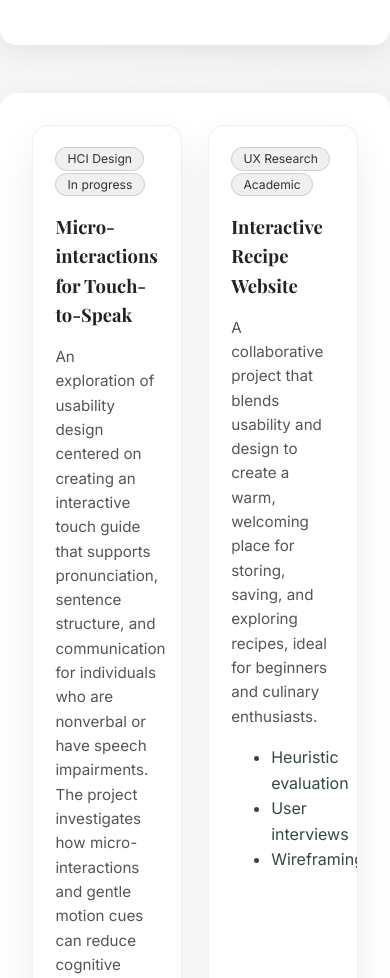
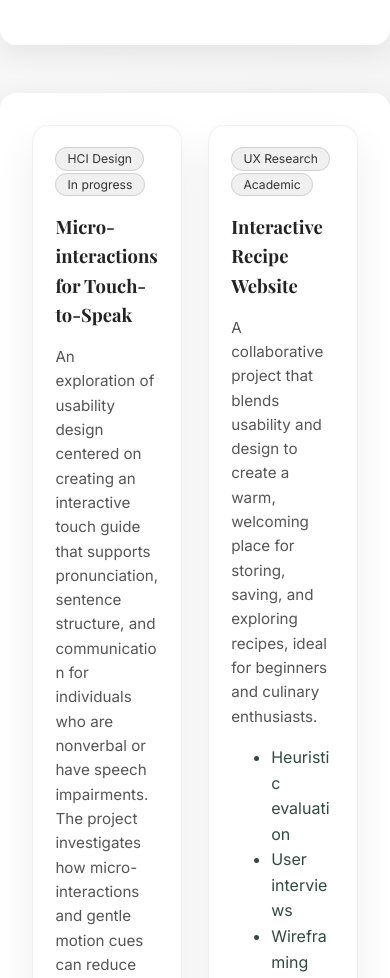
Before and after one commit to savhannab/savhannab.github.io, a website: page pages/projects.html in a window 390 px wide. Shown: the part 691-1669 px from the top of the page. Drawn offline with nearby package versions, Linux system fonts and the light colour scheme.

Commit message:
updates css

```diff
--- a/style.css
+++ b/style.css
@@ -187,6 +187,22 @@ body {
   }
 }
 
+@media (max-width: 600px) {
+  .projects-grid {
+    grid-template-columns: 1fr;
+    gap: 1rem;
+  }
+  .projects-card {
+    width: 100%;
+  }
+  .project-content,
+  .project-title,
+  .project-description {
+    max-width: 100%;
+    overflow-wrap: break-word;
+  }
+}
+
 /* Projects*/
 
 .projects-grid {
```
